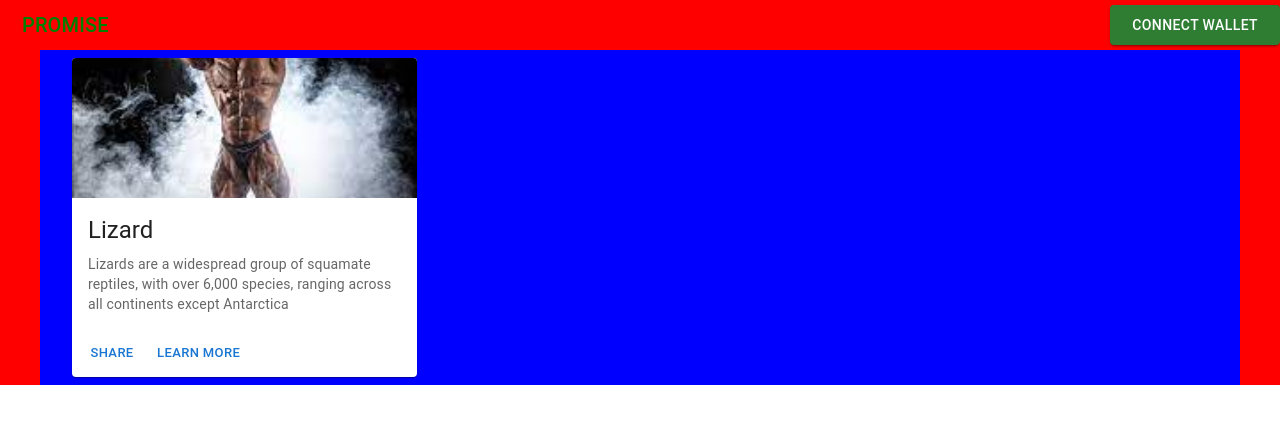
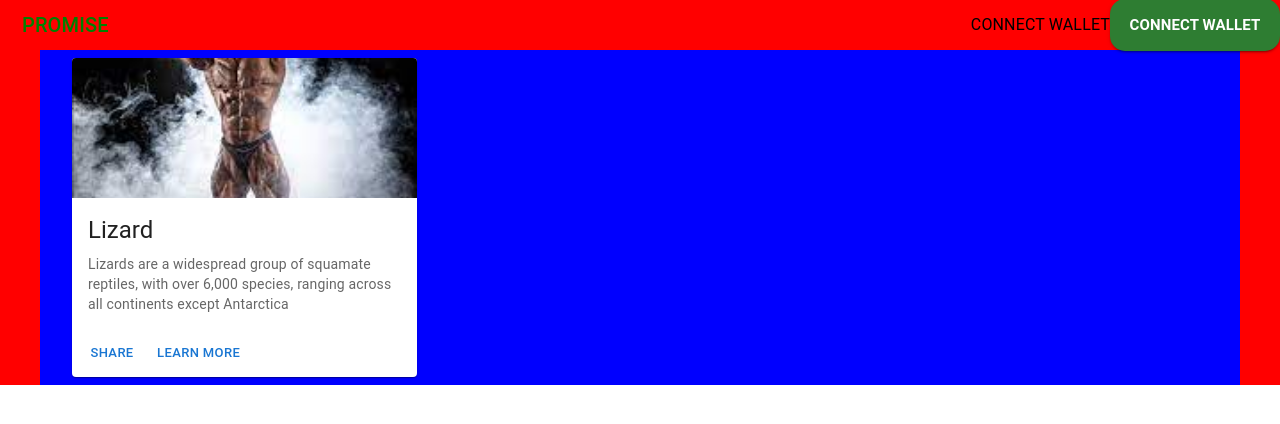
Before and after one commit to PromiseNFT/promise-web, a React (Create React App) app: page / in a window 1280 px wide. Shown: the top 424 px of the page. Built offline with nearby package versions, Linux system fonts and the light colour scheme.

Commit message:
✨ add kaikas login

```diff
--- a/src/components/Header/ConnectButton.tsx
+++ b/src/components/Header/ConnectButton.tsx
@@ -1,17 +1,41 @@
-import { Button } from '@mui/material';
+import { Box, Button as MuiButton, Typography } from '@mui/material';
 import { styled } from '@mui/system';
+import { useConnectButton } from './useConnectButton';
 
 export const ConnectButton = (): JSX.Element => {
+  const { address, onClick } = useConnectButton();
+
   return (
-    <Wrapper variant='contained' color='success'>
-      connect wallet
+    <Wrapper>
+      <KlayText>{address}</KlayText>
+      <Button variant='contained' color='success' onClick={onClick}>
+        <AddressText>{address}</AddressText>
+      </Button>
     </Wrapper>
   );
 };
 
-const Wrapper = styled(Button)`
+const Wrapper = styled(Box)`
   position: absolute;
-  padding: inherit;
+  height: 80%;
   right: 0;
-  height: 80%;
+  display: flex;
+  flex-direction: row;
+  align-items: center;
 `;
+
+const KlayText = styled(Typography)``;
+
+const Button = styled(MuiButton)`
+  padding: 15px;
+  border-radius: 15px;
+`;
+
+const AddressText = styled(Typography)`
+  width: 140px;
+  font-size: 15px;
+  overflow: hidden;
+  text-overflow: ellipsis;
+  white-space: nowrap;
+  font-weight: bold;
+`;
--- a/src/components/Header/useConnectButton.ts
+++ b/src/components/Header/useConnectButton.ts
@@ -1,14 +1,56 @@
-import { MouseEventHandler } from 'react';
+import Caver from 'caver-js';
+import { MouseEventHandler, useState } from 'react';
 
 interface Return {
+  address: string;
   onClick: MouseEventHandler<HTMLButtonElement>;
 }
 
+declare global {
+  interface Window {
+    klaytn?: {
+      enable: () => Promise<string[]>;
+      networkVersion: number;
+      selectedAddress: string;
+    };
+  }
+}
+
+const MAINNET_NETWORK_ID = 8217;
+
 export const useConnectButton = (): Return => {
-  const onClick = (): void => {
+  const { klaytn } = window;
+  const [address, setAddress] = useState<string>('CONNECT WALLET');
+
+  const kaikasLogin = async (): Promise<boolean> => {
+    if (klaytn === undefined) {
+      alert('카이카스를 설치해주세요.');
+      return false;
+    }
+
+    const wallet = await klaytn.enable();
+    const version = await klaytn.networkVersion;
+
+    if (wallet !== undefined && version === MAINNET_NETWORK_ID) {
+      setAddress(wallet[0]);
+      alert('지갑 연결 성공!');
+      return true;
+    }
+    return false;
+  };
+
+  const onClick = async (): Promise<void> => {
+    const loginSuccess = await kaikasLogin();
+    if (loginSuccess === true) {
+      // 사인 로직 구상중
+      // const caver = new Caver(klaytn);
+    }
+    console.log('window.klaytn : ', window.klaytn);
     return;
   };
+
   return {
+    address,
     onClick,
   };
 };
```
